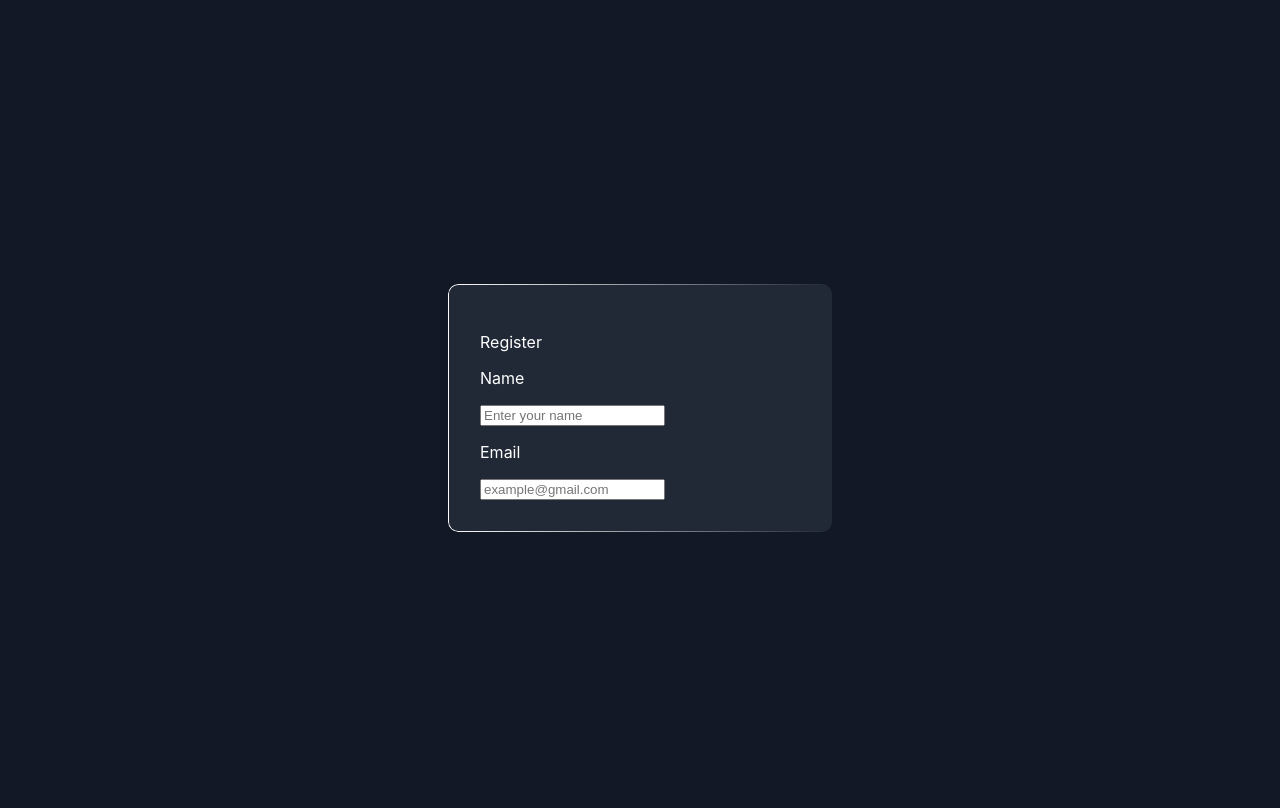
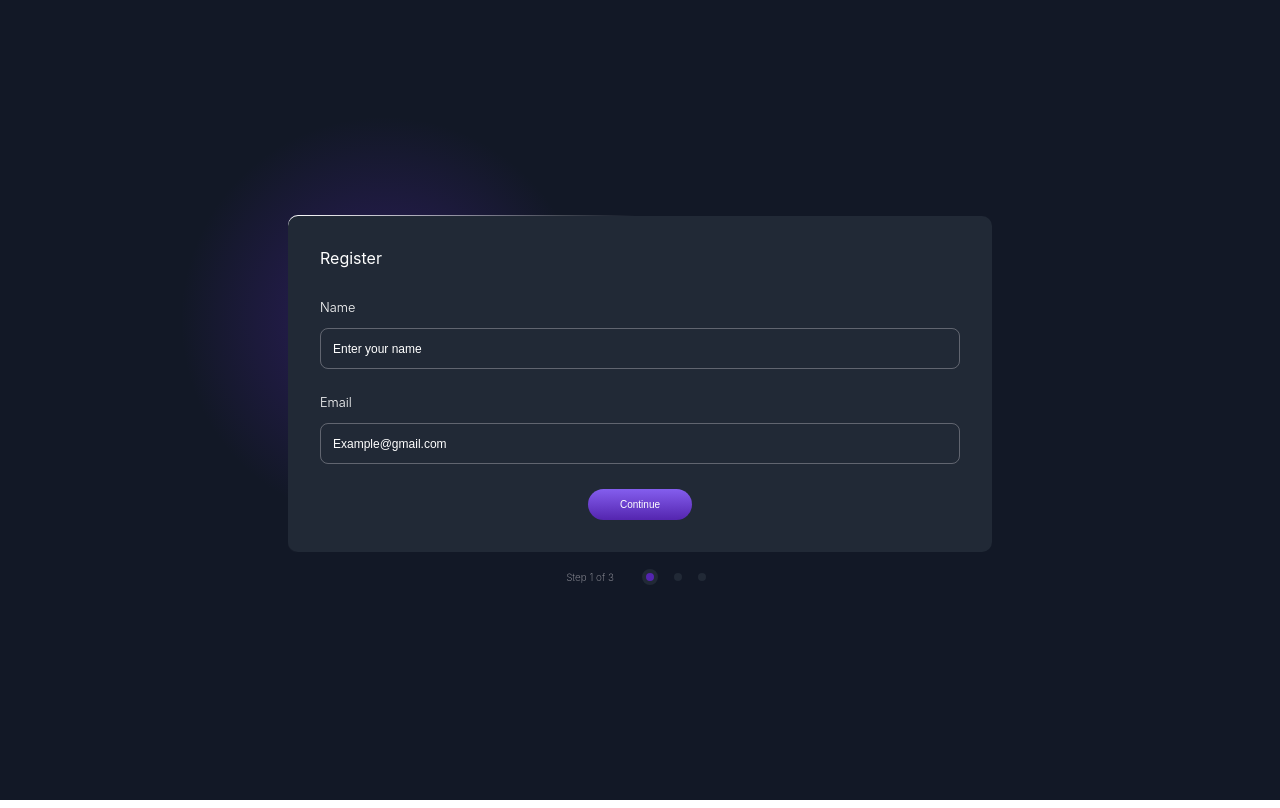
Before and after one commit to Lelieur/multi-step-register-form, a plain HTML site: page index.html in a window 1280 px wide. Drawn offline with Linux system fonts and the light colour scheme.

Commit message:
HTML and CSS created for all pages

```diff
--- a/css/styles.css
+++ b/css/styles.css
@@ -1,39 +1,150 @@
-html {
-    height: 100%;
-    width: 100%;
-    margin: 0px;
-    padding: 0px;
+body {
+    height: 100vh;
+    width: 100vw;
+    margin: 0;
+    background: radial-gradient(circle at 30% 40%, #5325af6b 0, transparent 20%), linear-gradient(to right, #121826, #121826) no-repeat;
+    color: white;
+    font-family: 'Inter';
 }
 
-
-body {
-    height: 100%;
-    background-color: #121826;
-    color: white;
-    font-family: 'Inter';
+main {
+    height: 100vh;
+    width: 100vw;
     display: flex;
+    flex-direction: column;
+    justify-content: center;
     align-items: center;
-    justify-content: center;
 }
 
-section {
-    position: relative;
+.main-section-border {
+    box-sizing: content-box;
+    border-radius: 10px;
+    padding: 0.5px;
+    background: linear-gradient(-45deg, transparent, transparent, transparent, white);
+}
+
+form {
     background-color: #212936;
     padding: 2em;
-    width: 25vw;
+    width: 50vw;
     border-radius: 10px;
 }
 
+h1 {
+    font-size: medium;
+    font-weight: normal;
+    margin: 0 0 2em 0;
+    color: white !important;
+}
 
-section::before {
-    content: "";
-    position: absolute;
-    inset: 0;
-    border-radius: 10px;
-    padding: 1px;
-    background: linear-gradient(90deg, white, transparent);
-    mask:
-        linear-gradient(#000 0 0) content-box,
-        linear-gradient(#000 0 0);
-    mask-composite: exclude;
+.input-section {
+    width: 100%;
+    margin-bottom: 2em;
+    font-size: 0.8em;
+    font-weight: 300;
 }
+
+.text-input {
+    margin-top: 1em;
+    box-sizing: border-box;
+    width: 100%;
+    background-color: transparent;
+    padding: 0.9em;
+    border: 1px solid rgba(161, 161, 169, 0.5);
+    border-radius: 8px;
+}
+
+.text-input::placeholder {
+    color: white;
+    font-size: 0.9em;
+}
+
+.text-input:focus {
+    outline: none
+}
+
+.submit-button {
+    display: block;
+    margin: 2.5em auto 0 auto;
+    padding: 1em 2rem;
+    background: linear-gradient(0deg, #5425AF, #845EEE);
+    border: none;
+    border-radius: 20px;
+    color: white;
+    font-size: x-small;
+}
+
+.submit-button:hover {
+    cursor: pointer;
+}
+
+.stepper {
+    display: flex;
+    justify-content: center;
+    align-items: center;
+    margin-top: 1em;
+}
+
+.stepper p {
+    margin: 0 2em 0 0;
+    font-size: x-small;
+    font-weight: 200;
+    color: #A1A1A9;
+}
+
+.stepper span {
+    height: 8px;
+    width: 8px;
+    margin: 0 0.5em 0 0.5em;
+    border-radius: 100%;
+    background-color: #212936;
+}
+
+.stepper .curret-step {
+    background-color: #5425AF;
+    border: 4px solid #212936
+}
+
+#topic-form input {
+    display: block;
+    width: 100%;
+    margin-bottom: 1em;
+    color: white;
+    text-align: start;
+    font-size: x-small;
+    font-weight: 100;
+    box-sizing: border-box;
+    background-color: #394150;
+    padding: 1.4em;
+    border: 1px solid rgba(161, 161, 169, 0.5);
+    border-radius: 8px;
+    cursor: pointer;
+}
+
+#topic-form input:focus {
+    background-color: #5425AF;
+}
+
+#page-3 .user-data {
+    margin-bottom: 2em;
+}
+
+#page-3 p {
+    margin: 0 0 0.5em 0;
+    color: #A1A1A9;
+    font-size: small;
+}
+
+#page-3 p span {
+    color: white;
+}
+
+#page-3 ul {
+    margin: 0;
+    padding: 0 0 0 1.5em;
+}
+
+#page-3 li {
+    font-size: small;
+    margin-bottom: 0.5em;
+}
--- a/index.html
+++ b/index.html
@@ -9,19 +9,61 @@
 </head>
 
 <body>
-    <section>
-        <div class="box-background">
-            <p>Register</p>
-            <div>
-                <p>Name</p>
-                <input type="text" name="Name" id="" placeholder="Enter your name">
-            </div>
-            <div>
-                <p>Email</p>
-                <input type="email" name="Email" id="" placeholder="example@gmail.com">
-            </div>
+    <main class="container">
+
+        <div class="main-section-border" >
+            <form class="main-section" id="page-1">
+                <h1 class="section-title">Register</h1>
+                <section class="input-section">
+                    <label for="name">Name</label>
+                    <input type="text" name="Name" id="name" class="text-input" placeholder="Enter your name" required>
+                </section>
+                <section class="input-section">
+                    <label for="email">Email</label>
+                    <input type="email" name="Email" id="email" class="text-input" placeholder="Example@gmail.com" required pattern=".+@example\.com">
+                </section>
+                <input type="submit" value="Continue" class="submit-button" />
+            </form>
         </div>
-    </section>
+
+        <div class="main-section-border" style="display:none">
+            <form id="topic-form">
+                <h1>Which topics you are interested in?</h1>
+                <input type="button" value="Software Development">
+                <input type="button" value="User Experience">
+                <input type="button" value="Graphic Design">
+                <input type="submit" value="Continue" class="submit-button" />
+            </form>
+        </div>
+
+        <div class="main-section-border" style="display:none">
+            <section class="main-section" id="page-3" style="display:none">
+                <h1 class="section-title">Summary</h1>
+
+                <section class="user-data">
+                    <p>Name: <span>Emily Johnson</span></p>
+                    <p>Email: <span>emily@emilyjohnsonstl.com</span></p>
+                </section>
+
+                <section class="topics">
+                    <p>Topics:</p>
+                    <ul>
+                        <li>User Experience</li>
+                        <li>Graphic Design</li>
+                    </ul>
+                </section>
+
+                <button>Continue</button>
+            </section>
+        </div>
+
+        <section class="stepper">
+            <p>Step 1 of 3</p>
+            <span class="curret-step"></span>
+            <span></span>
+            <span></span>
+        </section>
+    </main>
 </body>
 
 </html>
```
